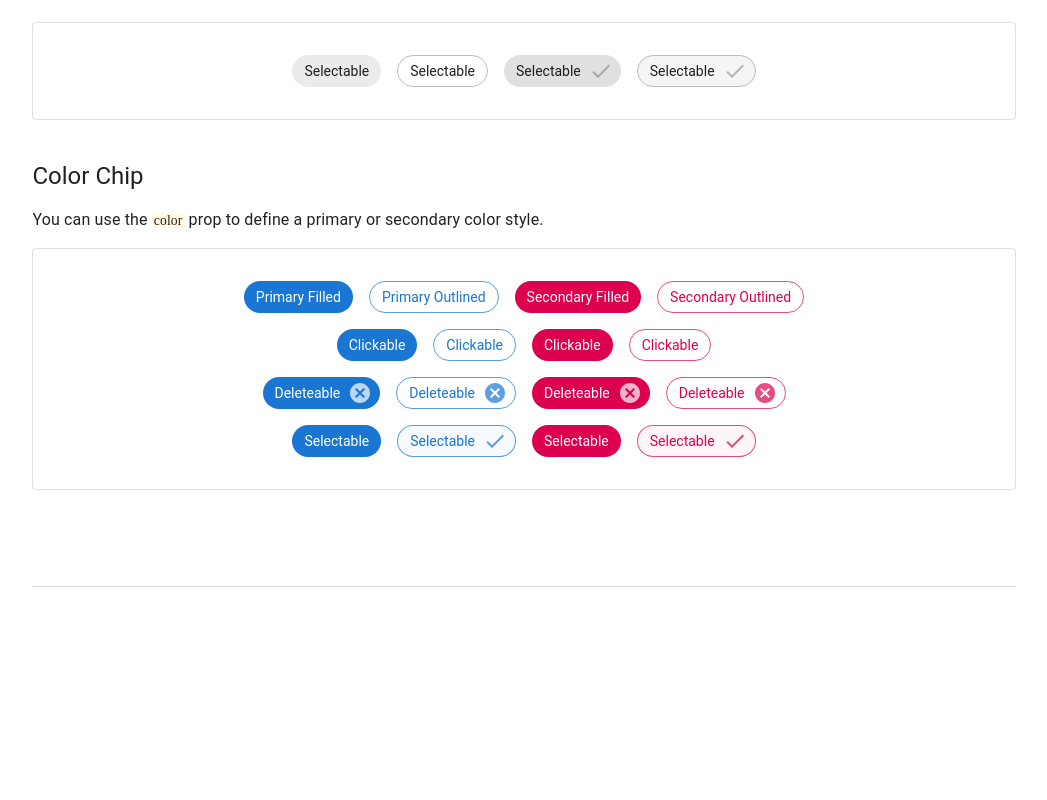
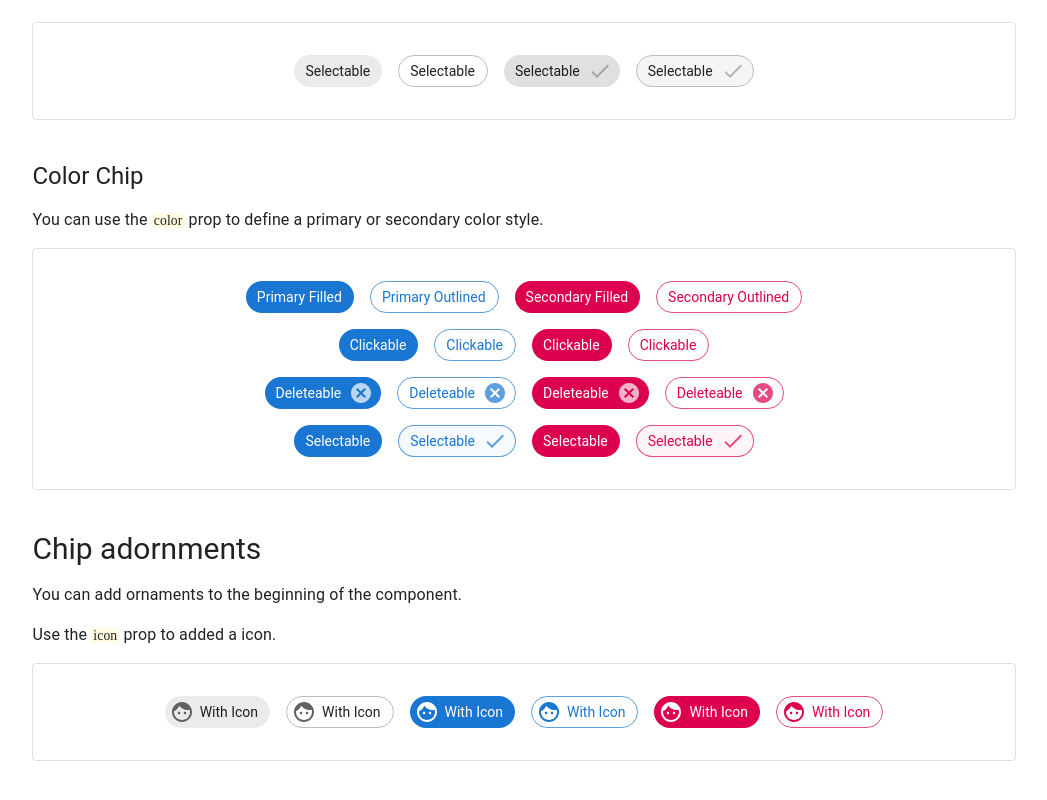
Before and after one commit to KyLoc20/mym-UI, a Vue app: page /chip in a window 1280 px wide. Shown: the part 1148-1948 px from the top of the page, without its empty margins (36-1083 px from the left). Before the commit the page ends 1765 px from the top, so only its background shows below. Built offline with nearby package versions, Linux system fonts and the light colour scheme; a web font is replaced by a local one.

Commit message:
[Chip] with icon

```diff
--- a/src/components/Chip/Chip.vue
+++ b/src/components/Chip/Chip.vue
@@ -5,11 +5,11 @@
       :class="classChip"
       @click="handleClick"
       v-if="isAlive"
-      :style="isHovering || isSelected ? hoverBgColor : mainBgColor"
+      :style="mainBgColor"
       @mouseenter="handleHoverEnter"
       @mouseleave="handleHoverLeave"
     >
-      <div class="thumbnail">
+      <div class="thumbnail" :style="iconColor">
         <icon v-if="iconAvailable" :name="iconName" :size="iconSize"></icon>
       </div>
       <div class="content">
@@ -125,6 +125,17 @@ export default {
       return `${variant} ${selected} ${clickable} ${selectable} ${deleteable}`;
     },
     mainBgColor() {
+      if (this.isHovering || this.isSelected) {
+        //on hover or on select
+        if (this.variant === "outlined")
+          return {
+            background: this.getColorFromTheme(this.color, "focus2"),
+            border: `1px solid ${this.getColorFromTheme(this.color, "border")}`,
+          };
+        else {
+          return { background: this.getColorFromTheme(this.color, "focus") };
+        }
+      } else {
         if (this.variant === "outlined")
           return {
             background: "transparent",
@@ -133,16 +144,6 @@ export default {
         else {
           return { background: this.getColorFromTheme(this.color, "main") };
         }
-    },
-    hoverBgColor() {
-      console.log("hoverBgColor");
-      if (this.variant === "outlined")
-        return {
-          background: this.getColorFromTheme(this.color, "focus2"),
-          border: `1px solid ${this.getColorFromTheme(this.color, "border")}`,
-        };
-      else {
-        return { background: this.getColorFromTheme(this.color, "focus") };
       }
     },
     textColor() {
@@ -170,7 +171,20 @@ export default {
           else color = "rgba(255, 255, 255, 0.7)";
         }
       }
-
+      return {
+        color,
+      };
+    },
+    iconColor() {
+      let color = null;
+      //on hover
+      if (this.color === "default") {
+        color = "rgba(97, 97, 97, 1)";
+      } else {
+        if (this.variant === "outlined")
+          color = this.getColorFromTheme(this.color, "main");
+        else color = "rgba(255, 255, 255, 1)";
+      }
       return {
         color,
       };
@@ -283,8 +297,8 @@ export default {
     }
   }
   .thumbnail {
-    margin-left: 0.4em;
-    margin-right: -0.4em;
+    margin-left: 0.5em;
+    margin-right: -0.6em;
     .icon {
       //todo icon svg is not responsive
       width: 2.4em;
--- a/src/examples/ChipExample.vue
+++ b/src/examples/ChipExample.vue
@@ -185,6 +185,58 @@
       </section>
       <section class="row  margin-8"></section>
     </section>
+
+    <typography variant="h2">Chip adornments</typography>
+    <typography variant="p"
+      >You can add ornaments to the beginning of the component.</typography
+    >
+    <typography variant="p"
+      >Use the <code>icon</code> prop to added a icon.</typography
+    >
+    <section class="group-box box-inline center margin-8 bd-1 br-4">
+      <chip
+        icon="face"
+        variant="filled"
+        color="default"
+        text="With Icon"
+        clickable
+      ></chip>
+      <chip
+        icon="face"
+        variant="outlined"
+        color="default"
+        text="With Icon"
+        clickable
+      ></chip>
+      <chip
+        icon="face"
+        variant="filled"
+        color="primary"
+        text="With Icon"
+        clickable
+      ></chip>
+      <chip
+        icon="face"
+        variant="outlined"
+        color="primary"
+        text="With Icon"
+        clickable
+      ></chip>
+      <chip
+        icon="face"
+        variant="filled"
+        color="secondary"
+        text="With Icon"
+        clickable
+      ></chip>
+      <chip
+        icon="face"
+        variant="outlined"
+        color="secondary"
+        text="With Icon"
+        clickable
+      ></chip>
+    </section>
   </section>
 </template>
 <script>
```
Lines whose indentation alone changed are shown as unchanged.
